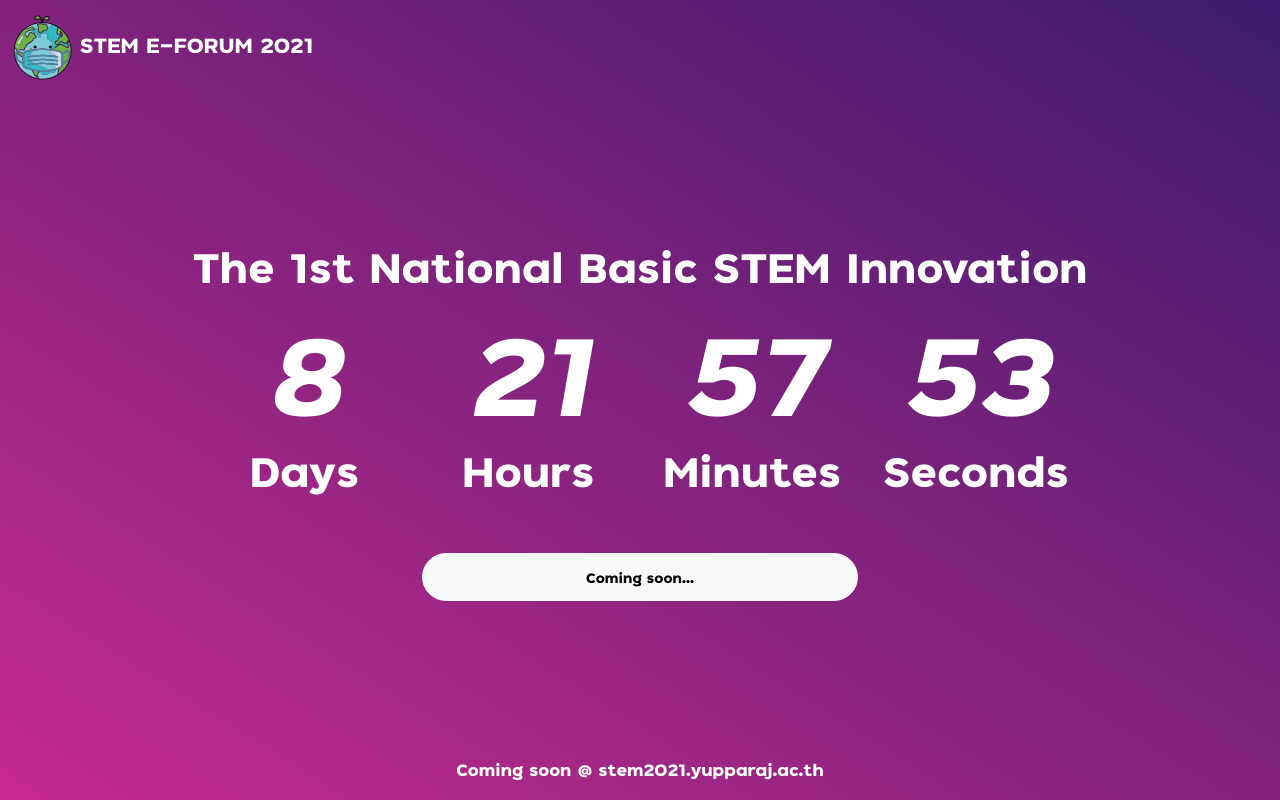
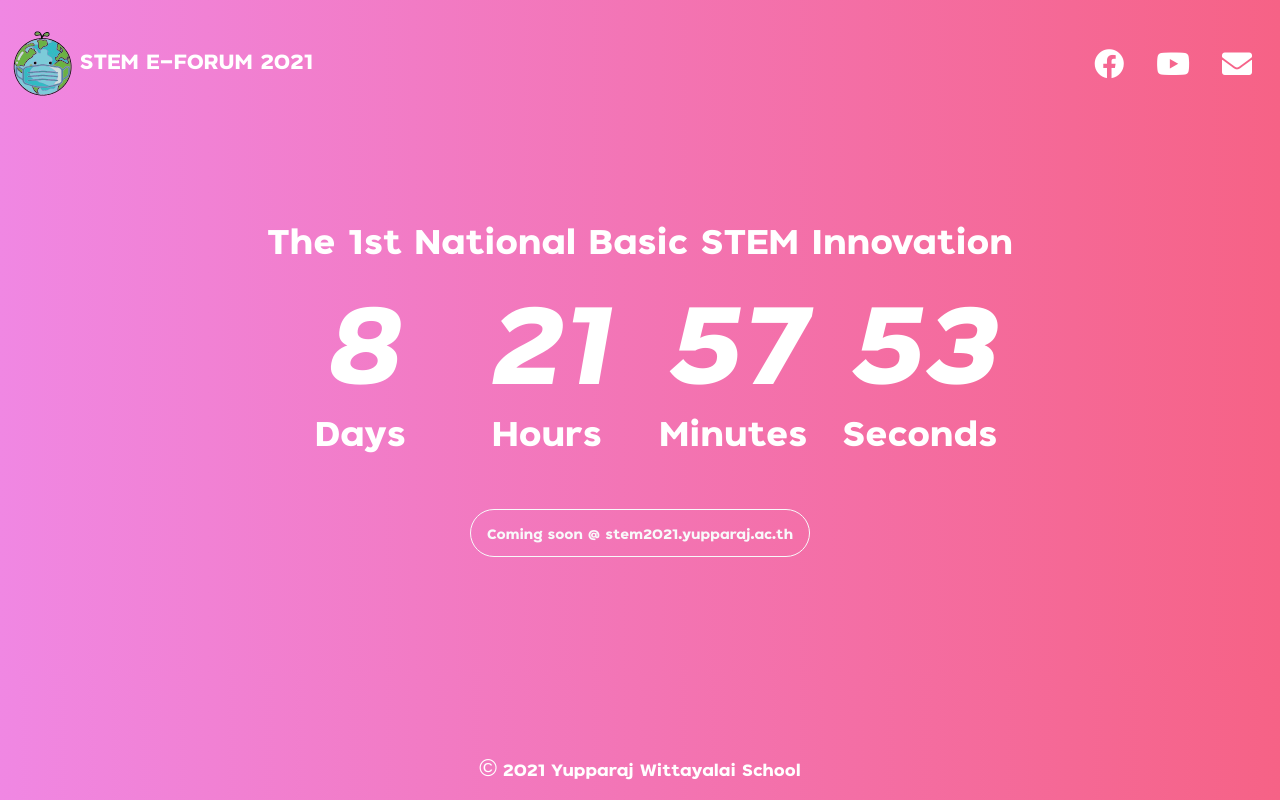
Before and after one commit to YRCTECH/YRC-STEM-COUNTDOWN-2021, a PHP site: page / in a window 1280 px wide. Run offline with PHP 8.4, Linux system fonts and the light colour scheme; some libraries are stand-ins or nearby versions.

Commit message:
cooming soon version1

```diff
--- a/assets/css/style.css
+++ b/assets/css/style.css
@@ -31,10 +31,8 @@ h1,h2,h3,h4,h5{
 }
 
 .gradient-background{
-  background: #3D1B6C;
-  background: -webkit-linear-gradient(top right, #3D1B6C, #C62A90);
-  background: -moz-linear-gradient(top right, #3D1B6C, #C62A90);
-  background: linear-gradient(to bottom left, #3D1B6C, #C62A90);
+  background: rgb(240,135,227);
+  background: linear-gradient(90deg, rgba(240,135,227,1) 0%, rgba(246,98,134,1) 100%);
   background-size: cover;
   background-attachment: fixed;
   color:white;
--- a/index.php
+++ b/index.php
@@ -7,11 +7,13 @@
   <meta name="viewport" content="width=device-width, initial-scale=1.0">
   <title>Document</title>
   <link href="https://cdn.jsdelivr.net/npm/bootstrap@5.0.2/dist/css/bootstrap.min.css" rel="stylesheet" integrity="sha384-EVSTQN3/azprG1Anm3QDgpJLIm9Nao0Yz1ztcQTwFspd3yD65VohhpuuCOmLASjC" crossorigin="anonymous">
+  <link href="https://pro.fontawesome.com/releases/v5.10.0/css/all.css" rel="stylesheet">
   <link rel="stylesheet" href="assets/css/style.css">
 </head>
 
-<body class="gradient-background ">
-  <nav class="navbar sticky-top navbar-expand-lg navbar-light ">
+<body class="gradient-background" style="background: rgb(240,135,227);
+  background: linear-gradient(90deg, rgba(240,135,227,1) 0%, rgba(246,98,134,1) 100%);">
+  <nav class="navbar sticky-top navbar-expand-lg navbar-light mt-3">
     <div class="container-fluid" style="max-width:1600px">
       <h1 class="navbar-brand d-none d-xl-block d-xxl-none" style="color:white;font-size:30px" href="#">
         <img src="./assets/images/logo.svg" width="60" alt="">
@@ -21,39 +23,76 @@
         <img src="./assets/images/logo.svg" width="40" alt="">
         STEM E-FORUM 2021
       </h1>
+      <ul class="navbar-nav flex-row flex-wrap ">
+        <li class="nav-item col-4 col-md-auto p-2 align-self-center">
+          <a class="nav-link" href="https://www.facebook.com/YRCSTEM" target="_blank" rel="noopener">
+            <i class="fab fa-facebook d-none d-sm-block" style="font-size:30px;color:white"></i>
+            <i class="fab fa-facebook d-block d-sm-none " style="font-size:20px;color:white"></i>
+          </a>
+        </li>
+        <li class="nav-item col-4 col-md-auto p-2 align-self-center">
+          <a class="nav-link" href="mailto:yrcstem@gmail.com" target="_blank" rel="noopener">
+            <i class="fab fa-youtube d-none d-sm-block" style="font-size:30px;color:white"></i></a>
+            <i class="fab fa-youtube d-block d-sm-none pb-3" style="font-size:20px;color:white"></i></a>
+        </li>
+        <li class="nav-item col-4 col-md-auto p-2 align-self-center">
+          <a class="nav-link" href="mailto:yrcstem@gmail.com" target="_blank" rel="noopener">
+            <i class="fas fa-envelope d-none d-sm-block" style="font-size:30px;color:white"></i> </a>
+            <i class="fas fa-envelope d-block d-sm-none pb-3" style="font-size:20px;color:white"></i> </a>
+        </li>
+
+      </ul>
+
     </div>
+
   </nav>
 
-  <div class="d-flex align-items-center justify-content-center " style="min-height:80vh">
+  <div class="d-flex align-items-center justify-content-center " style="min-height:70vh">
     <div>
-      <h1 class="d-none d-xl-block d-xxl-none" align="center" style="font-size:60px">The 1st National Basic STEM Innovation</h1>
-      <h1 class="d-xl-none d-xxl-block " align="center" style="font-size:60px;margin-top:40px">The 1st National Basic STEM Innovation</h1>
+      <h1 class="d-none d-xs-block d-md-block" align="center" style="font-size:50px">The 1st National Basic STEM Innovation</h1>
+      <h1 class="d-none d-sm-block d-md-none" align="center" style="font-size:30px">The 1st National Basic STEM Innovation</h1>
+      <h1 class="d-block d-sm-none" align="center" style="font-size:25px;margin-top:40px">The 1st National Basic STEM Innovation</h1>
 
       <div class="container-fluid " style="max-width:1000px;">
       <div class="row">
-          <div class="col-xl-3 col-md-3 ">
-            <h1 class="italic" align="center" style="font-size:160px;margin-top:-30px" id="days"></h1>
-            <h2 class="d-none d-xl-block d-xxl-none" align="center" style="font-size:60px;margin-top:-30px">Days</h2>
-            <h2 class="d-xl-none d-xxl-block" align="center" style="font-size:40px;margin-top:-30px">Days</h2>
+          <div class="col-3  ">
+            <h1 class="italic d-none d-xs-block d-md-block " align="center" style="font-size:160px;margin-top:-30px" id="days"></h1>
+            <h1 class="italic d-none d-sm-block d-md-none " align="center" style="font-size:100px;margin-top:-30px" id="daysl"></h1>
+            <h1 class="italic d-block d-sm-none" align="center" style="font-size:80px;margin-top:-20px" id="daysm"></h1>
+            <h2 class="d-none d-xs-block d-md-block" align="center" style="font-size:50px;margin-top:-30px">Days</h2>
+            <h2 class="d-none d-sm-block d-md-none" align="center" style="font-size:30px;margin-top:-30px">Days</h2>
+            <h2 class="d-block d-sm-none" align="center" style="font-size:20px;margin-top:-20px">Days</h2>
           </div>
-          <div class="col-xl-3 col-md-3">
-            <h1 class="italic" align="center" style="font-size:160px;margin-top:-30px" id="hours"></h1>
-            <h2 class="d-none d-xl-block d-xxl-none" align="center" style="font-size:60px;margin-top:-30px">Hours</h2>
-            <h2 class="d-xl-none d-xxl-block" align="center" style="font-size:40px;margin-top:-30px">Hours</h2>
+          <div class="col-3  ">
+            <h1 class="italic d-none d-xs-block d-md-block " align="center" style="font-size:160px;margin-top:-30px" id="hours"></h1>
+            <h1 class="italic d-none d-sm-block d-md-none " align="center" style="font-size:100px;margin-top:-30px" id="hoursl"></h1>
+            <h1 class="italic d-block d-sm-none" align="center" style="font-size:80px;margin-top:-20px" id="hoursm"></h1>
+            <h2 class="d-none d-xs-block d-md-block" align="center" style="font-size:50px;margin-top:-30px">Hours</h2>
+            <h2 class="d-none d-sm-block d-md-none" align="center" style="font-size:30px;margin-top:-30px">Hours</h2>
+            <h2 class="d-block d-sm-none" align="center" style="font-size:20px;margin-top:-20px">Hours</h2>
           </div>
-          <div class="col-xl-3 col-md-3">
-            <h1 class="italic" align="center" style="font-size:160px;margin-top:-30px" id="minutes"></h1>
-            <h2 class="d-none d-xl-block d-xxl-none" align="center" style="font-size:60px;margin-top:-30px">Minutes</h2>
-            <h2 class="d-xl-none d-xxl-block" align="center" style="font-size:40px;margin-top:-30px">Minutes</h2>
+          <div class="col-3  ">
+            <h1 class="italic d-none d-xs-block d-md-block " align="center" style="font-size:160px;margin-top:-30px" id="minutes"></h1>
+            <h1 class="italic d-none d-sm-block d-md-none " align="center" style="font-size:100px;margin-top:-30px" id="minutesl"></h1>
+            <h1 class="italic d-block d-sm-none" align="center" style="font-size:80px;margin-top:-20px" id="minutesm"></h1>
+            <h2 class="d-none d-xs-block d-md-block" align="center" style="font-size:50px;margin-top:-30px">Minutes</h2>
+            <h2 class="d-none d-sm-block d-md-none" align="center" style="font-size:30px;margin-top:-30px">Minutes</h2>
+            <h2 class="d-block d-sm-none" align="center" style="font-size:20px;margin-top:-20px">Minutes</h2>
           </div>
-          <div class="col-xl-3 col-md-3">
-            <h1 class="italic" align="center" style="font-size:160px;margin-top:-30px" id="seconds"></h1>
-            <h2 class="d-none d-xl-block d-xxl-none" align="center" style="font-size:60px;margin-top:-30px">Seconds</h2>
-            <h2 class="d-xl-none d-xxl-block" align="center" style="font-size:40px;margin-top:-30px">Seconds</h2>
+          <div class="col-3  ">
+            <h1 class="italic d-none d-xs-block d-md-block " align="center" style="font-size:160px;margin-top:-30px" id="seconds"></h1>
+            <h1 class="italic d-none d-sm-block d-md-none " align="center" style="font-size:100px;margin-top:-30px" id="secondsl"></h1>
+            <h1 class="italic d-block d-sm-none" align="center" style="font-size:80px;margin-top:-20px" id="secondsm"></h1>
+            <h2 class="d-none d-xs-block d-md-block" align="center" style="font-size:50px;margin-top:-30px">Seconds</h2>
+            <h2 class="d-none d-sm-block d-md-none" align="center" style="font-size:30px;margin-top:-30px">Seconds</h2>
+            <h2 class="d-block d-sm-none" align="center" style="font-size:20px;margin-top:-20px">Seconds</h2>
           </div>
         </div>
-        <div class="d-grid gap-2 col-6 mx-auto">
-          <button class="btn btn-light btn-lg mt-5" type="button" style="border-radius:1000px">Coming soon...</button>
+        <div class="container-fluid" style="max-width:1000px">
+          <p align="center">
+            <button class="btn btn-outline-light btn-lg mt-5 d-none d-sm-block" type="button" style="border-radius:1000px">Coming soon @ stem2021.yupparaj.ac.th</button>
+            <button class="btn btn-outline-light btn-sm mt-5 d-block d-sm-none" type="button" style="border-radius:1000px">Coming soon @ stem2021.yupparaj.ac.th</button>
+          </p>
         </div>
       </div>
     </div>
@@ -61,10 +100,10 @@
 
 
   <nav class="fixed-bottom navbar-expand-lg navbar-light pb-3 d-none d-sm-block ">
-    <h4 style="color:white" align="center">Coming soon @ stem2021.yupparaj.ac.th</h4>
+    <h4 style="color:white" align="center"><span style="font-family:sans-serif">©</span> 2021 Yupparaj Wittayalai School</h4>
   </nav>
 
-  <h4 class="d-xl-none d-sm-block d-md-none pt-5 pb-3" style="color:white" align="center">Coming soon @ stem2021.yupparaj.ac.th</h4>
+  <h4 class="d-block d-sm-none pt-5 pb-3" style="color:white" align="center"><span style="font-family:sans-serif;">©</span> 2021 Yupparaj Wittayalai School</h4>
 
 
   <script src="https://cdn.jsdelivr.net/npm/bootstrap@5.0.2/dist/js/bootstrap.bundle.min.js" integrity="sha384-MrcW6ZMFYlzcLA8Nl+NtUVF0sA7MsXsP1UyJoMp4YLEuNSfAP+JcXn/tWtIaxVXM" crossorigin="anonymous"></script>
@@ -89,9 +128,17 @@
 
       // Display the result in the element with id="demo"
       document.getElementById("days").innerHTML = days;
+      document.getElementById("daysl").innerHTML = days;
+      document.getElementById("daysm").innerHTML = days;
       document.getElementById("hours").innerHTML = hours;
+      document.getElementById("hoursl").innerHTML = hours;
+      document.getElementById("hoursm").innerHTML = hours;
       document.getElementById("minutes").innerHTML = minutes;
+      document.getElementById("minutesl").innerHTML = minutes;
+      document.getElementById("minutesm").innerHTML = minutes;
       document.getElementById("seconds").innerHTML = seconds;
+      document.getElementById("secondsl").innerHTML = seconds;
+      document.getElementById("secondsm").innerHTML = seconds;
 
       // If the count down is finished, write some text
       if (distance < 0) {
```
